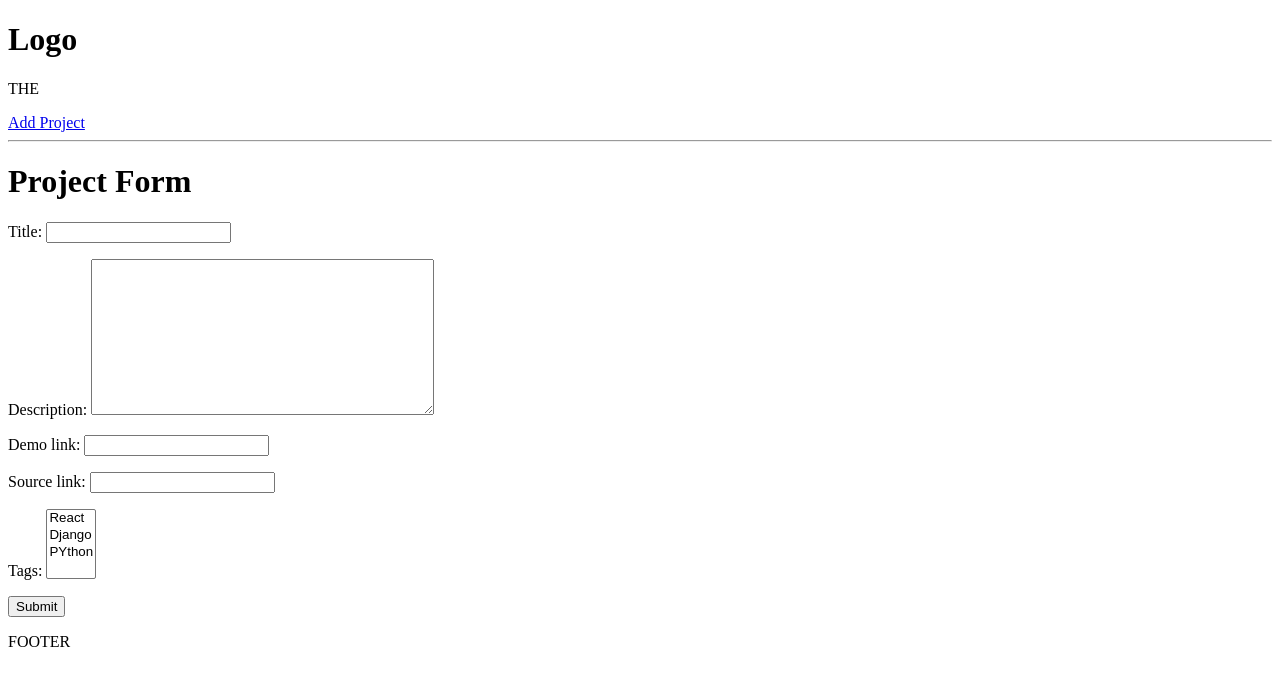
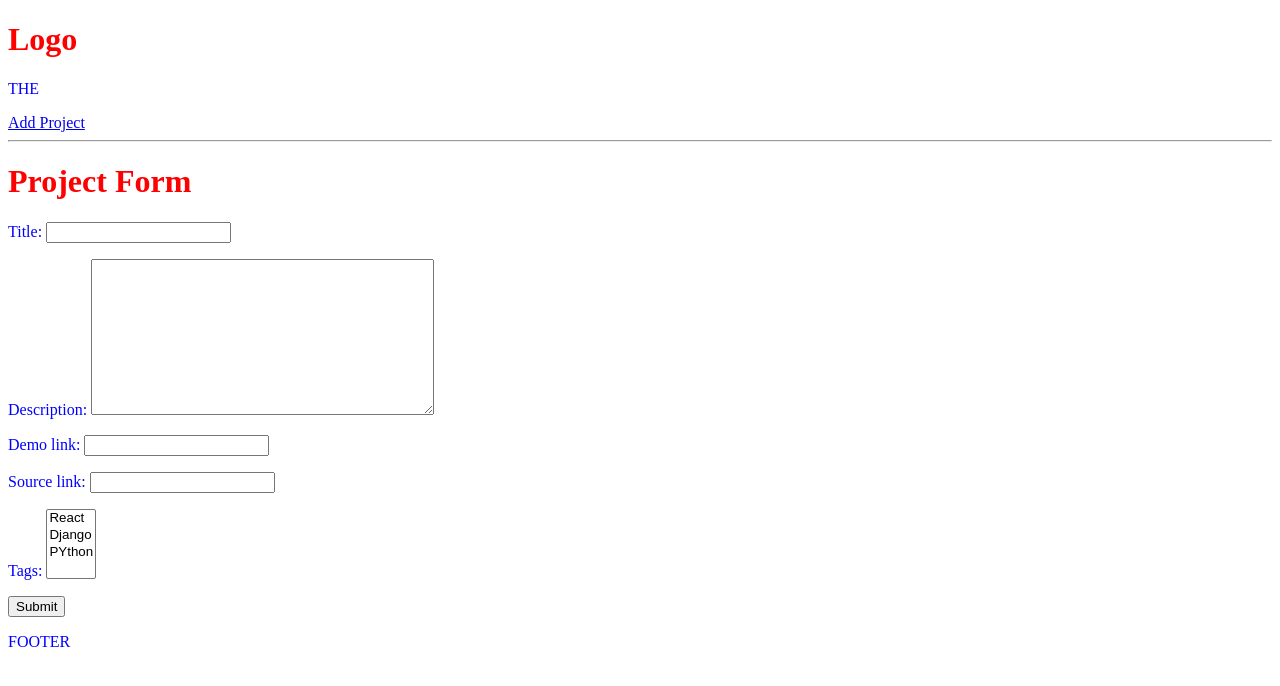
Before and after one commit to sxsmg/django21-devsearch, a Django app: page /create-project/ in a window 1280 px wide. Shown: the top 686 px of the page. Run offline with Django 3.2, Linux system fonts and the light colour scheme; data comes from the database, SQL or seed files in the repository.

Commit message:
adding styles

```diff
--- a/devsearch/settings.py
+++ b/devsearch/settings.py
@@ -123,6 +123,10 @@ USE_TZ = True
 
 STATIC_URL = '/static/'
 
+STATICFILES_DIRS = [
+    BASE_DIR / 'static'
+]
+
 # Default primary key field type
 # https://docs.djangoproject.com/en/3.2/ref/settings/#default-auto-field
 
--- /dev/null
+++ b/static/styles/main.css
@@ -0,0 +1,8 @@
+h1{
+    color: red;
+
+}
+
+p{
+    color: blue;
+}
--- a/templates/main.html
+++ b/templates/main.html
@@ -1,11 +1,13 @@
 <!DOCTYPE html>
+{% load static %}
 <html lang="en">
   <head>
     <meta charset="UTF-8">
     <meta name="viewport" content="width=device-width, initial-scale=1.0">
     <meta http-equiv="X-UA-Compatible" content="ie=edge">
     <title>DevSearch</title>
-    <!-- <link rel="stylesheet" href="style.css"> -->
+    <link rel="stylesheet" type="text/css"
+    media='screen' href='{% static "styles/main.css" %}'>
   </head>
 
   <body>
```
